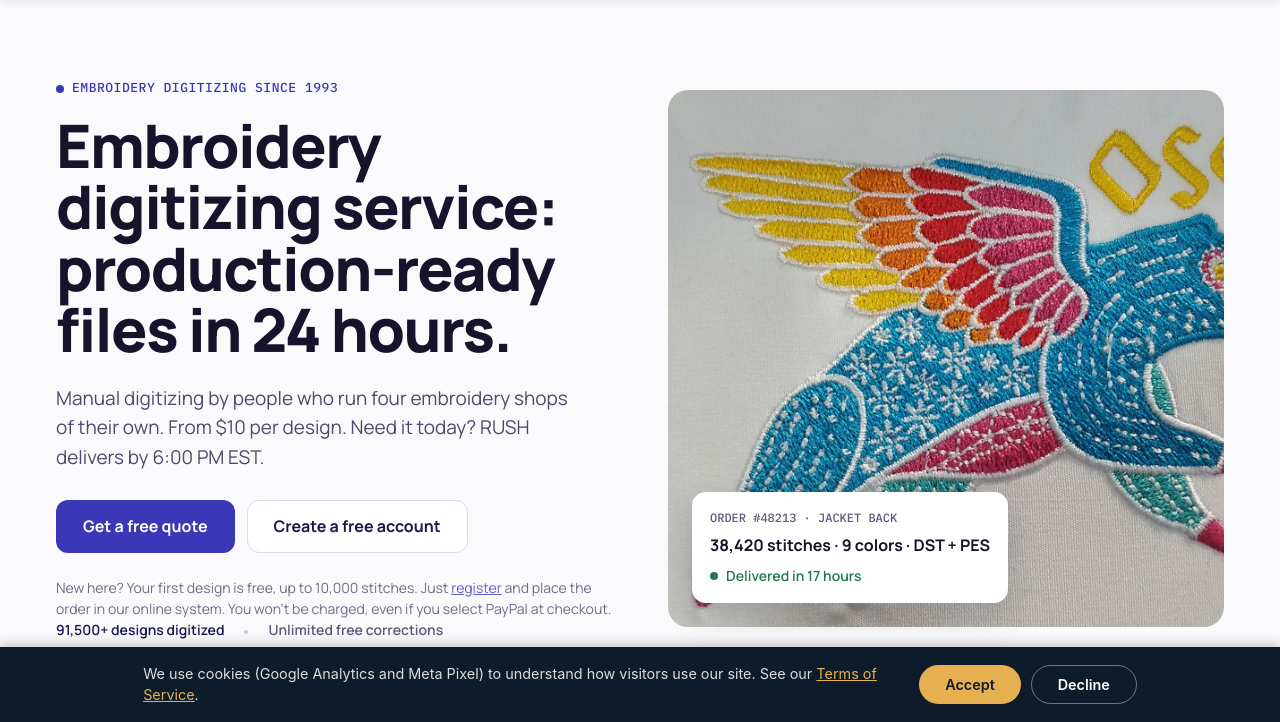
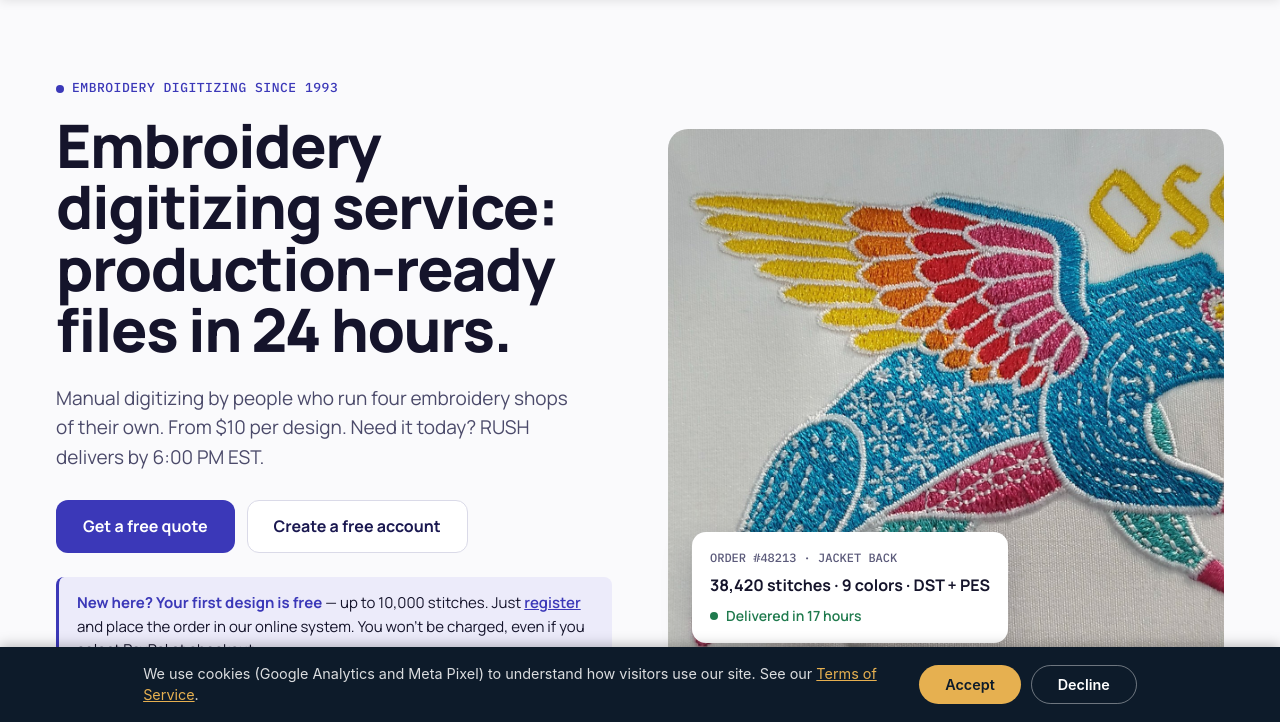
Before and after one commit to almirogui/puncher-site-estatico, a plain HTML site: page index.html in a window 1280 px wide. Shown: the part 78-800 px from the top of the page. Drawn offline with Linux system fonts and the light colour scheme.

Commit message:
Home EN: highlight first design free note
Co-Authored-By: Claude Opus 5.5 <noreply@anthropic.com>

```diff
--- a/css/style.css
+++ b/css/style.css
@@ -521,5 +521,6 @@ footer{background:var(--bg);color:var(--ink-muted);padding:48px 0 0;border-top:1
 .photo-strip img{width:100%;height:auto;aspect-ratio:4/3;object-fit:cover;border-radius:var(--radius-lg);display:block}
 .photo-wide{width:100%;height:auto;aspect-ratio:16/7;object-fit:cover;border-radius:var(--radius-xl);display:block}
 @media(max-width:1024px){.faq-layout{grid-template-columns:1fr}.faq-aside{position:static;flex-direction:row;flex-wrap:wrap}.faq-aside .photo-card{flex:1 1 220px}}
-.hero .hero-note{font-size:14px;line-height:1.5;opacity:.8;margin:14px 0 0;max-width:560px}
-.hero .hero-note a{text-decoration:underline}
+.hero .hero-note{font-size:15px;line-height:1.55;margin:20px 0 24px;max-width:560px;padding:14px 18px;background:rgba(79,70,229,.08);border-left:3px solid var(--indigo);border-radius:8px;color:var(--ink)}
+.hero .hero-note strong{color:var(--indigo);font-weight:700}
+.hero .hero-note a{color:var(--indigo);font-weight:600;text-decoration:underline}
--- a/index.html
+++ b/index.html
@@ -342,7 +342,7 @@
                     <a href="#quote" class="btn btn-primary btn-lg">Get a free quote</a>
                     <a href="/app/register/" class="btn btn-outline btn-lg">Create a free account</a>
                 </div>
-                <p class="hero-note">New here? Your first design is free, up to 10,000 stitches. Just <a href="/app/register/">register</a> and place the order in our online system. You won't be charged, even if you select PayPal at checkout.</p>
+                <p class="hero-note"><strong>New here? Your first design is free</strong> — up to 10,000 stitches. Just <a href="/app/register/">register</a> and place the order in our online system. You won't be charged, even if you select PayPal at checkout.</p>
                 <div class="hero-proof">
                     <span><strong>91,500+ designs digitized</strong></span>
                     <span>Unlimited free corrections</span>
```
